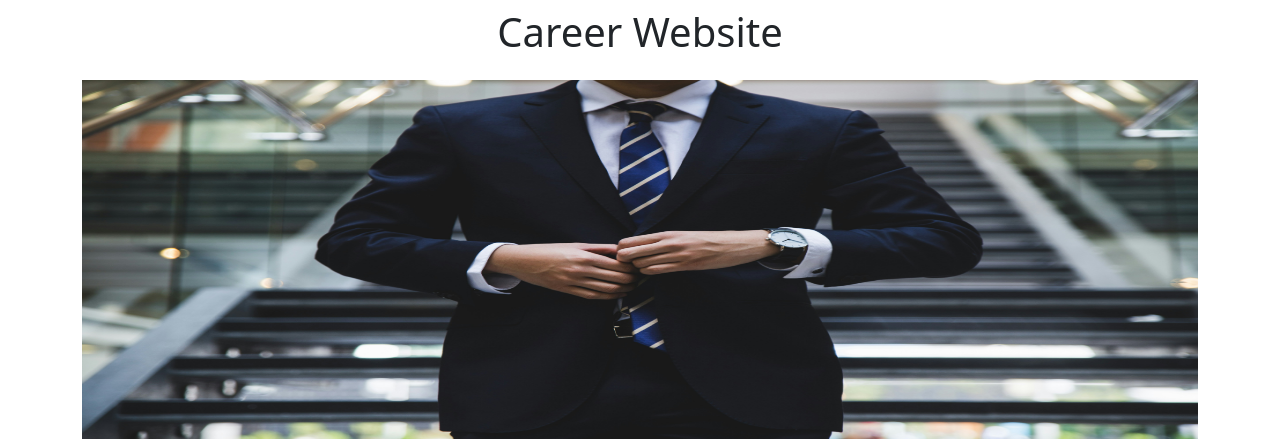
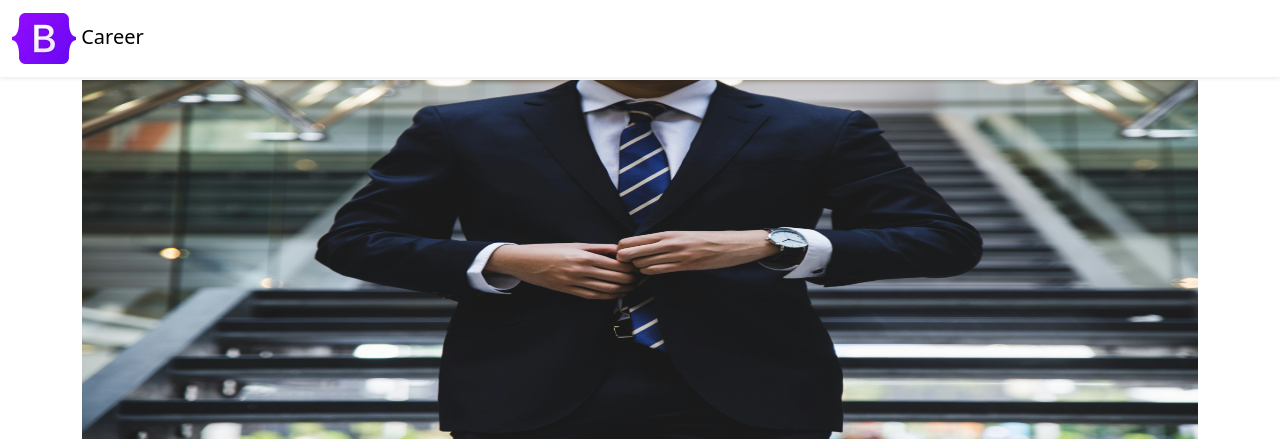
Before and after one commit to huseyinkaplann/Flask-trial-app, a Flask app: page / in a window 1280 px wide. Shown: the top 439 px of the page. Run offline with Flask 3, Linux system fonts and the light colour scheme.

Commit message:
added navbar

```diff
--- /dev/null
+++ b/requirements.txt
@@ -0,0 +1,2 @@
+Flask
+gunicorn
--- a/templates/home.html
+++ b/templates/home.html
@@ -14,6 +14,7 @@
   </head>
 
   <body>
+    {% include 'nav.html' %}
     <div class="container">
       <h1 class="text-center mt-2 mb-4"">Career Website</h1>
       <img class="img-fluid" id="banner" src="./static/banner.jpg" height="320">
--- /dev/null
+++ b/templates/nav.html
@@ -0,0 +1,8 @@
+<nav class="navbar bg-light shadow-sm fixed-top bg-white">
+  <div class="container-fluid">
+    <a class="navbar-brand" href="#">
+      <img src="./static/logo.png">
+      Career
+    </a>
+  </div>
+</nav>
```
Also changed, not shown: static/logo.png (added).
